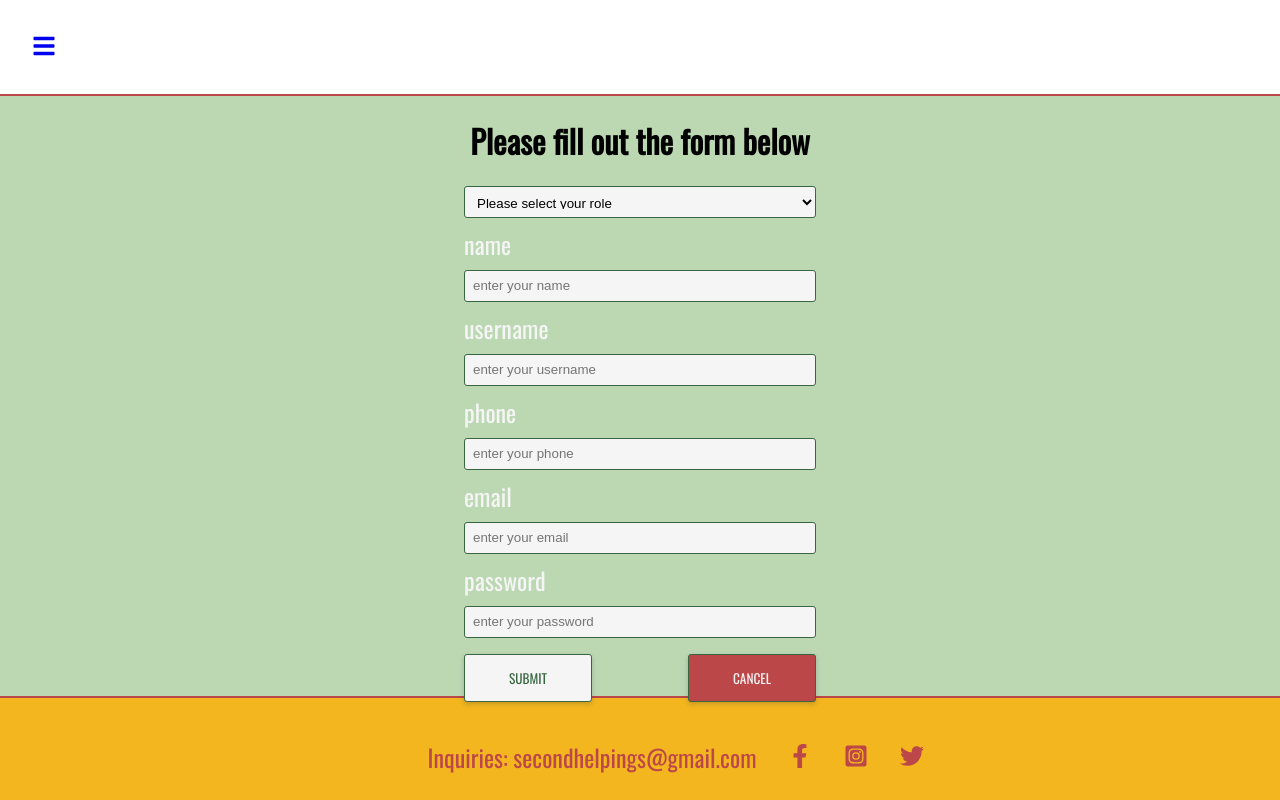
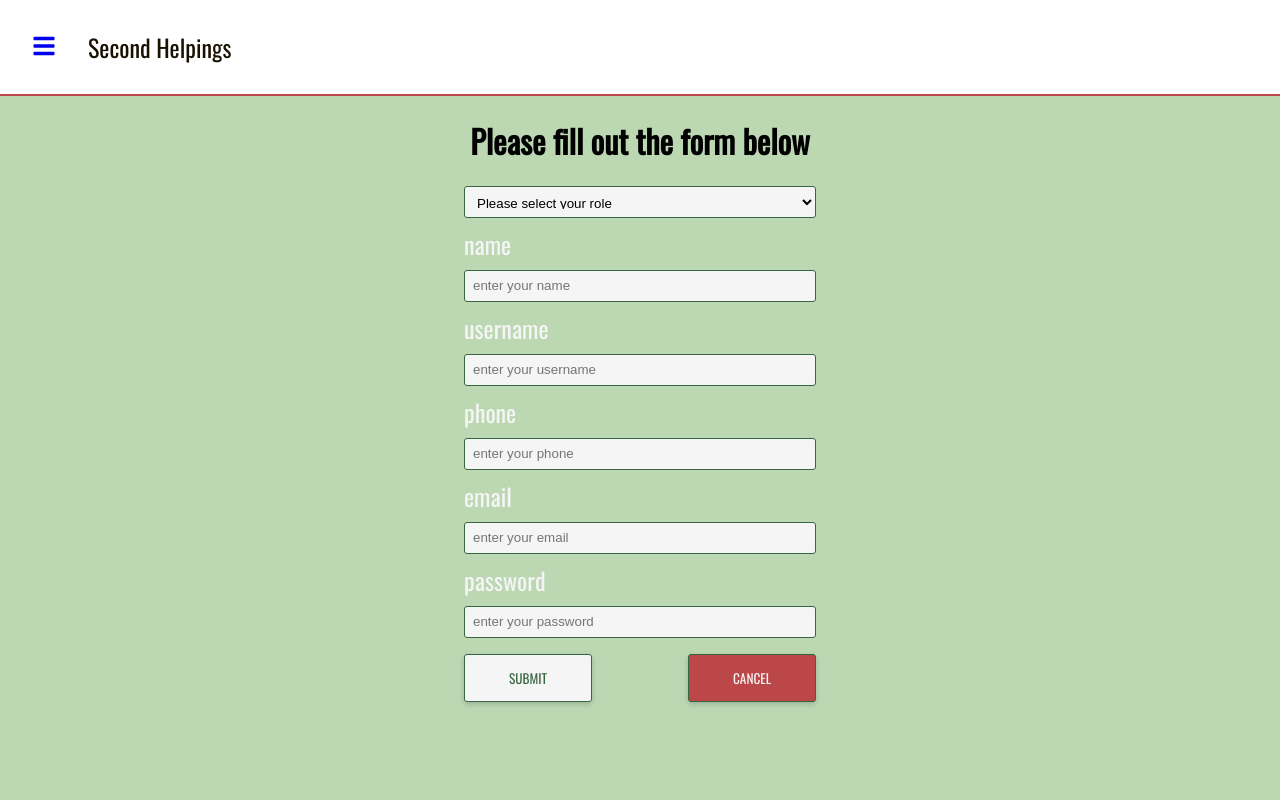
Before and after one commit to K-Kopo/capstone-project, a React (Create React App) app in the folder client/: page /signup in a window 1280 px wide. Shown: the top 800 px of the page. Built offline with nearby package versions, Linux system fonts and the light colour scheme.

Commit message:
small header styling

```diff
--- a/client/src/components/DonationModal./DonationModal.scss
+++ b/client/src/components/DonationModal./DonationModal.scss
@@ -26,7 +26,7 @@ body {
   border-radius: 10px;
 
   &__title {
-    font-family: "Oswald";
+    font-family: "Oswald", sans-serif;
     color: $primary-red;
     font-size: 1.5rem;
     margin-left: 2rem;
--- a/client/src/components/Donations/Donations.js
+++ b/client/src/components/Donations/Donations.js
@@ -7,7 +7,7 @@ import { useHistory } from "react-router";
 import DonationsHeader from "../DonationsHeader/DonationsHeader";
 import "./Donations.scss";
 
-const Donations = ({ userdata, history, logout }) => {
+const Donations = ({ userdata, history, logout, allUsers }) => {
   const PORT = process.env.PORT || 5000;
   const dbUrl = `http://localhost:${PORT}`;
 
@@ -28,7 +28,7 @@ const Donations = ({ userdata, history, logout }) => {
         setIsLoading(false);
       })
       .catch((error) => console.log(error));
-  }, [shouldRefresh, openDeleteModal]);
+  }, [shouldRefresh, openDeleteModal, dbUrl]);
 
   const deleteDonation = () => {
     axios
@@ -60,6 +60,15 @@ const Donations = ({ userdata, history, logout }) => {
   const eachDonations = userDonations.filter(
     (donation) => donation.user_id === userdata.id
   );
+
+
+  const restId = userDonations.filter(donation => donation.user_id === allUsers.id)
+  console.log(eachDonations);
+  console.log(allUsers);
+  console.log(restId);
+  // const restName = restId.filter(user => eachDonations.user_id === user.id)
+  // console.log(restName);
+  // const donationsID = eachDonations.filter(donation => donation.user_id === )
   return isLoading ? (
     <p>patience is a virtue</p>
   ) : (
--- a/client/src/components/Header/Header.js
+++ b/client/src/components/Header/Header.js
@@ -13,6 +13,7 @@ const Header = () => {
         <Link className="header__home" to="#">
           <FaBars className="header__bars" onClick={showSidebar} />
         </Link>
+       <Link to="/" ><p className="header__title">Second Helpings</p></Link>
       </div>
       <nav className={sidebar ? "nav-menu active" : "nav-menu"}>
         <ul className="nav-menu__items" onClick={showSidebar}>
--- a/client/src/components/Header/Header.scss
+++ b/client/src/components/Header/Header.scss
@@ -8,7 +8,7 @@
   font-family: "Oswald";
   display: flex;
   width: 100vw;
-  justify-content: start;
+  justify-content: flex-start;
   align-items: center;
   background-color: white;
   height: 6rem;
@@ -16,7 +16,11 @@
   border-bottom: 2px solid $primary_red;
   padding-left: 2rem;
   &__home {
-    background-size: 4rem;
+    margin-right: 2rem;
+  }
+  &__title {
+    color: $primary-black-chocolate;
+    font-size: 1.5rem;
   }
 }
 .menu-bars {
@@ -43,18 +47,19 @@
       width: 100%;
       height: 5rem;
       display: flex;
-      justify-content: start;
+      justify-content: flex-start;
       align-items: center;
     }
     &--bars {
       margin-left: 4rem;
       font-size: 2rem;
       background: none;
+      margin-right: 4rem;
     }
     &--text {
       font-family: "Oswalk", sans-serif;
       display: flex;
-      justify-content: start;
+      justify-content: flex-start;
       align-items: center;
       padding: 0.5rem 0rem 0.5rem 3.25rem;
       list-style: none;
@@ -69,7 +74,7 @@
 .nav-text {
   font-family: "Oswalk", sans-serif;
   display: flex;
-  justify-content: start;
+  justify-content: flex-start;
   align-items: center;
   padding: 0.5rem 0rem 0.5rem 1rem;
   list-style: none;
@@ -90,6 +95,7 @@
 
 a {
   text-decoration: none;
+
   &:visited {
     color: $footer_yellow;
   }
--- a/client/src/pages/HomePage/HomePage.js
+++ b/client/src/pages/HomePage/HomePage.js
@@ -1,6 +1,5 @@
 import React from "react";
 import "./HomePage.scss";
-import { Link } from "react-router-dom";
 import PhotoCarousel from "../../components/PhotoCarousel/PhotoCarousel"
 import LogInButton from "../../components/LogInButton/LogInButton";
 import SignUpButton from "../../components/SignUpButton/SignUpButton";
--- a/client/src/pages/SignUpPage/SignUpPage.js
+++ b/client/src/pages/SignUpPage/SignUpPage.js
@@ -14,7 +14,7 @@ const SignUpPage = ({ history }) => {
   });
   const [isValid, setIsValid] = useState(false);
   const [loggedIn, setLoggedIn] = useState(false);
-  const [errorMessage, setErrorMessage] = useState("");
+  // const [errorMessage, setErrorMessage] = useState("");
   const [submitted, setSubmitted] = useState(false);
   const [openModal, setOpenModal] = useState(false);
 
@@ -66,13 +66,13 @@ const SignUpPage = ({ history }) => {
           setOpenModal(true);
         })
         .catch((error) => {
-          setErrorMessage(error.data.message);
+          console.log(error.data.message);
         });
     }
   };
   return (
     <div className="signUp">
-      {submitted && isValid && openModal ? (
+      {submitted && isValid && openModal && !loggedIn ? (
         <LogInModal closeModal={setOpenModal} />
       ) : null}
       <h1 className="signUp__title">Please fill out the form below</h1>
--- a/client/src/pages/SignUpPage/SignUpPage.scss
+++ b/client/src/pages/SignUpPage/SignUpPage.scss
@@ -5,7 +5,7 @@
 .signUp {
   display: flex;
   flex-direction: column;
-  height: 75vh;
+  height: 100vh;
   background: $primary_green;
   justify-content: flex-start;
   align-items: center;
--- a/client/src/pages/UserPage/UserPage.js
+++ b/client/src/pages/UserPage/UserPage.js
@@ -13,6 +13,7 @@ class UserPage extends Component {
   state = {
     loggedIn: false,
     userData: [],
+    allUsers: [],
   };
 
   handleAuthFail = () => {
@@ -42,7 +43,14 @@ class UserPage extends Component {
             userData: res.data,
           });
         })
+
         .catch(() => this.handleAuthFail());
+
+      axios.get(`${dbUrl}/users`).then((response) => {
+        this.setState({
+          allUsers: response.data,
+        });
+      });
     }
   }
 
@@ -71,6 +79,7 @@ class UserPage extends Component {
             userdata={userData}
             deleteDonation={() => this.deleteDonation()}
             logout={this.logOut}
+            allUsers={this.state.allUsers}
           />
         )}
       </div>
```
Also changed, not shown: 1 other file (tests, documents, lock files or other folders).
